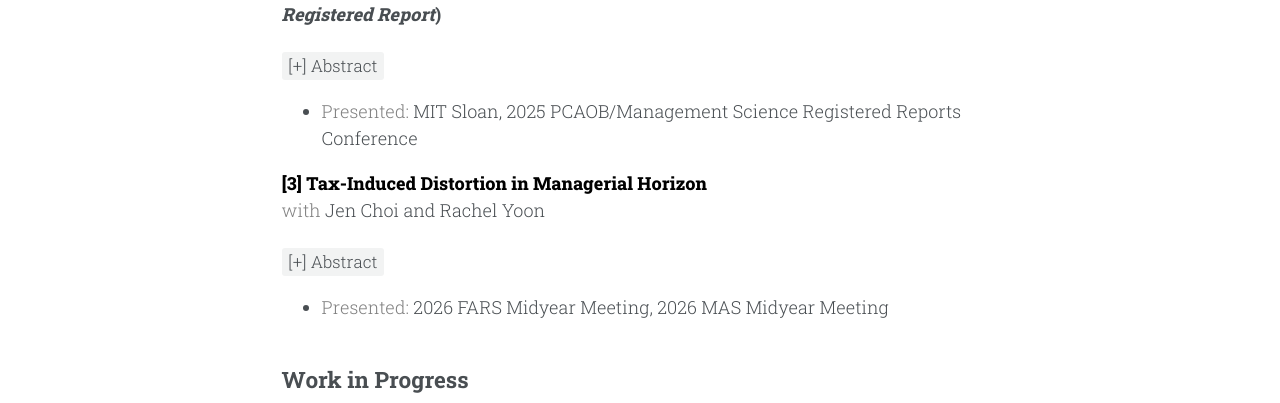
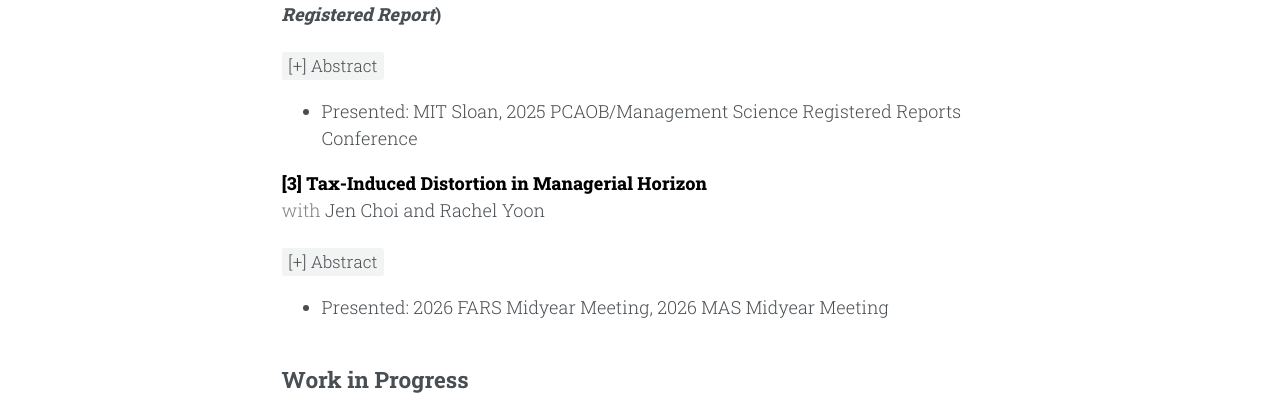
Before and after one commit to jgkim262/jgkim262.github.io, a Jekyll site: the page built from _pages/research.md, in a window 1280 px wide and 1372 px high. Shown: the part 682-1085 px from the top of the window. Built offline with Jekyll 4.4.1, drawn with Linux system fonts in a browser that asks for light colours; a style sheet for code colours, icons or effects is not loaded; our own code applies the rules of GitHub Pages for plain Markdown files.

Commit message:
Update research.md

```diff
--- a/_pages/research.md
+++ b/_pages/research.md
@@ -27,7 +27,7 @@ This paper examines whether allowing non-CPAs to own an equity stake in CPA firm
 This registered report proposes to examine whether offshoring a company’s accounting function affects financial reporting quality. Offshoring can generate efficiency gains by reducing costs, expanding access to accounting talent, and enabling specialization. However, it may also impair reporting quality by creating communication frictions, weakening oversight, and increasing coordination costs across locations. We propose to measure financial reporting quality using confidential PCAOB data on audit adjustments—misstatements in companies’ pre-audit financial statements identified by auditors before financial statements are finalized. We measure accounting offshoring primarily at the company-year level using Revelio Labs resume data, defined as the share of a company’s accounting employees located outside the U.S. We supplement this measure with an industry-year measure of accounting service imports from the Bureau of Economic Analysis, which captures both in-house and outsourced offshoring. To mitigate endogeneity concerns, we exploit India’s 2017 amendment to its Special Economic Zones program, which extended tax and regulatory benefits to exporters of accounting services and plausibly reduced the cost of India-based accounting offshoring. The study will provide evidence on whether accounting offshoring creates a cost–quality tradeoff or allows companies to reduce costs and alleviate accounting labor constraints without compromising financial reporting quality.
 </details>
 
-* <span class="muted">Presented:</span> MIT Sloan, 2025 PCAOB/Management Science Registered Reports Conference
+* Presented: MIT Sloan, 2025 PCAOB/Management Science Registered Reports Conference
 
 
 **[3] Tax-Induced Distortion in Managerial Horizon**{: .paper-title}<br>
@@ -37,7 +37,7 @@ This registered report proposes to examine whether offshoring a company’s acco
 This paper examines whether boards respond to tax-induced changes in the incentive horizon they design, arising from the differential tax treatment of CEOs’ short-term incentives (e.g., bonuses or performance-vesting conditions of equity awards) and long-term incentives (e.g., gains from equity awards). Using staggered changes in state-level ordinary income and long-term capital gains tax rates, we find that boards do not adjust incentive weights in a timely manner. Nonetheless, CEOs do respond to these incentive changes. Specifically, tax-induced decreases in the after-tax weight on long-horizon incentives lead CEOs to engage in more myopic behavior, whereas increases in the after-tax weight on long-horizon incentives mitigate such behavior. The effect of after-tax weights is stronger when the affected pay component constitutes a larger share of CEOs’ pay-for-performance sensitivity. Competitive product markets mitigate the extent of myopic behavior. Overall, our results suggest that taxes distort the realized, after-tax composition of short- and long-term incentives, exogenously shifting the balance of horizons designed by the board.
 </details>
 
-* <span class="muted">Presented:</span> 2026 FARS Midyear Meeting, 2026 MAS Midyear Meeting
+* Presented: 2026 FARS Midyear Meeting, 2026 MAS Midyear Meeting
 
 ## Work in Progress
 
```
